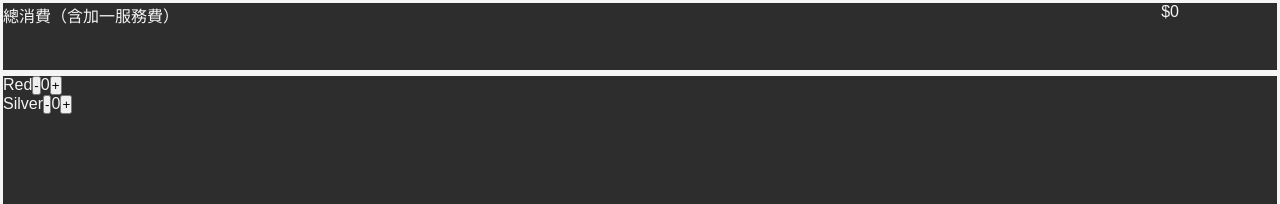
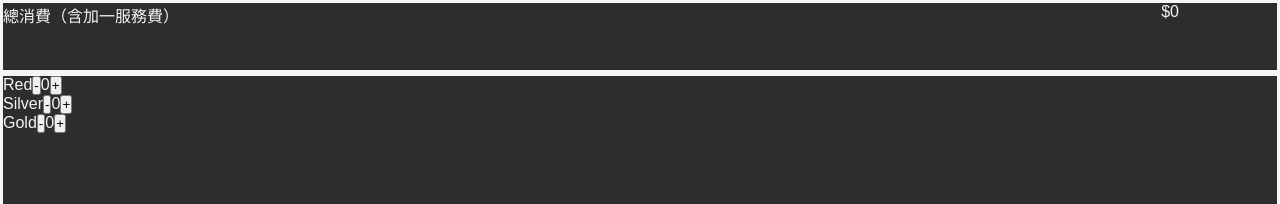
Before and after one commit to man7788/sushiro-calculator, a React (Vite) app in the folder calculator/: page / in a window 1280 px wide. Shown: the top 204 px of the page. Built offline with nearby package versions, Linux system fonts and the light colour scheme.

Commit message:
Add render Gold

```diff
--- a/calculator/src/Components/Body.jsx
+++ b/calculator/src/Components/Body.jsx
@@ -1,12 +1,14 @@
 import styles from './Body.module.css';
 import Red from './Dishes/Red';
 import Silver from './Dishes/Silver';
+import Gold from './Dishes/Gold';
 
 const Body = () => {
   return (
     <div className={styles.Body}>
       <Red />
       <Silver />
+      <Gold />
     </div>
   );
 };
```
